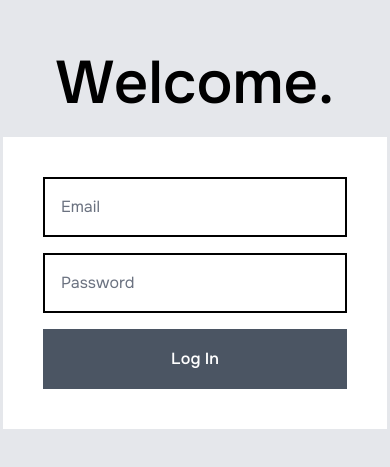
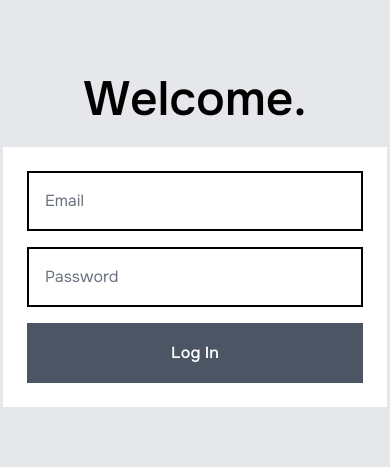
Before and after one commit to ObsidianLord/spa-vue-login-example, a Vue app: page /auth in a window 390 px wide. Shown: the part 181-648 px from the top of the page. Built offline with nearby package versions, Linux system fonts and the light colour scheme.

Commit message:
feat: add some simple responsibility

```diff
--- a/src/views/Auth.vue
+++ b/src/views/Auth.vue
@@ -1,11 +1,11 @@
 <template>
   <div class="max-w-sm w-full">
-    <h1 class="text-center font-medium text-6xl mb-6">Welcome.</h1>
+    <h1 class="text-center font-medium text-5xl sm:text-6xl mb-6">Welcome.</h1>
     <form
       action="/"
       method="post"
       novalidate="true"
-      class="w-full mx-auto p-10 bg-white"
+      class="w-full mx-auto p-6 sm:p-10 bg-white"
       @submit.prevent="submit"
     >
       <BaseMessage
--- a/src/views/Profile.vue
+++ b/src/views/Profile.vue
@@ -1,6 +1,6 @@
 <template>
   <div
-    class="bg-white w-full mx-auto max-w-sm p-10 flex flex-col gap-4"
+    class="bg-white w-full mx-auto max-w-sm p-6 sm:p-10 flex flex-col gap-3 sm:gap-4"
     @submit.prevent="submit"
   >
     <img
@@ -10,7 +10,7 @@
       height="128"
       class="self-center"
     >
-    <div class="self-center text-center mb-4">
+    <div class="self-center text-center mb-3">
       <h1 class="text-xl font-medium">
         {{user.full_name}}
       </h1>
@@ -41,7 +41,7 @@
     <BaseButton
       danger
       @click.native="onLogout"
-      class="mt-4"
+      class="mt-3"
     >Log Out</BaseButton>
   </div>
 </template>
```
